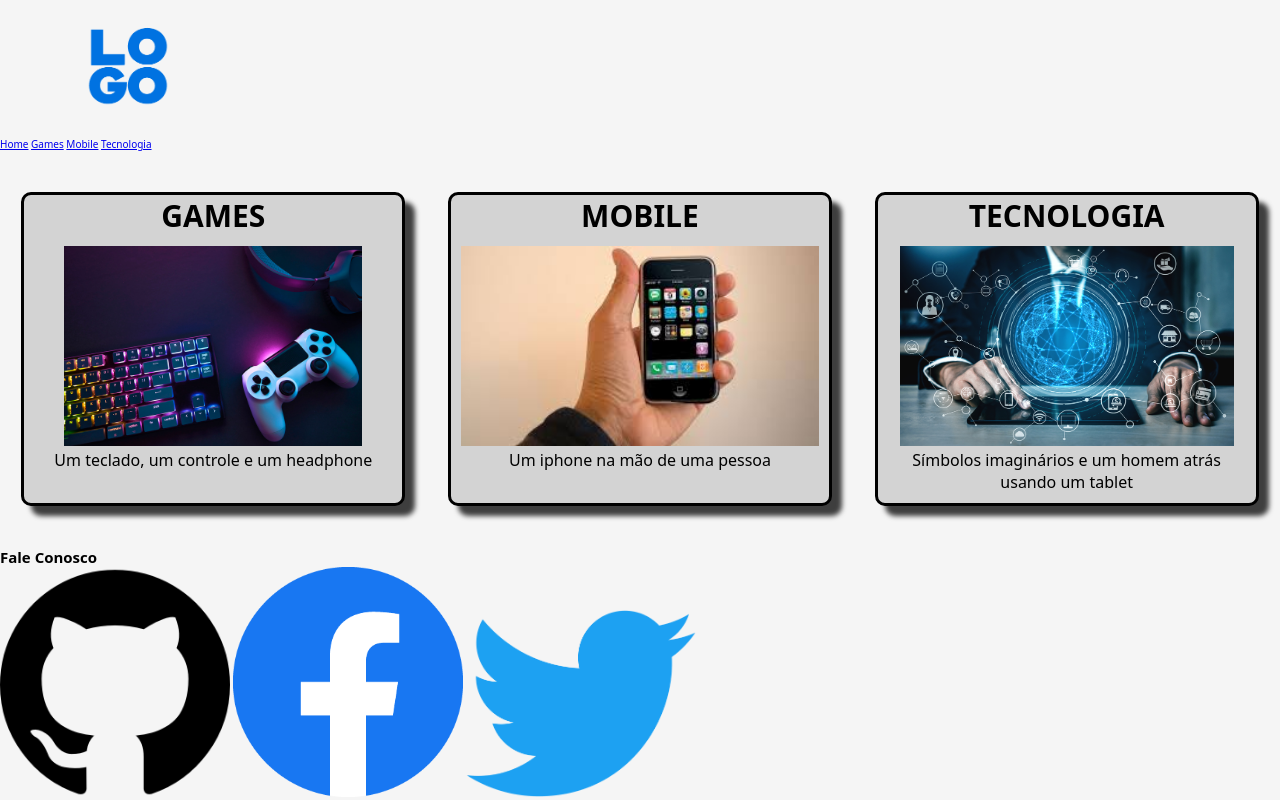
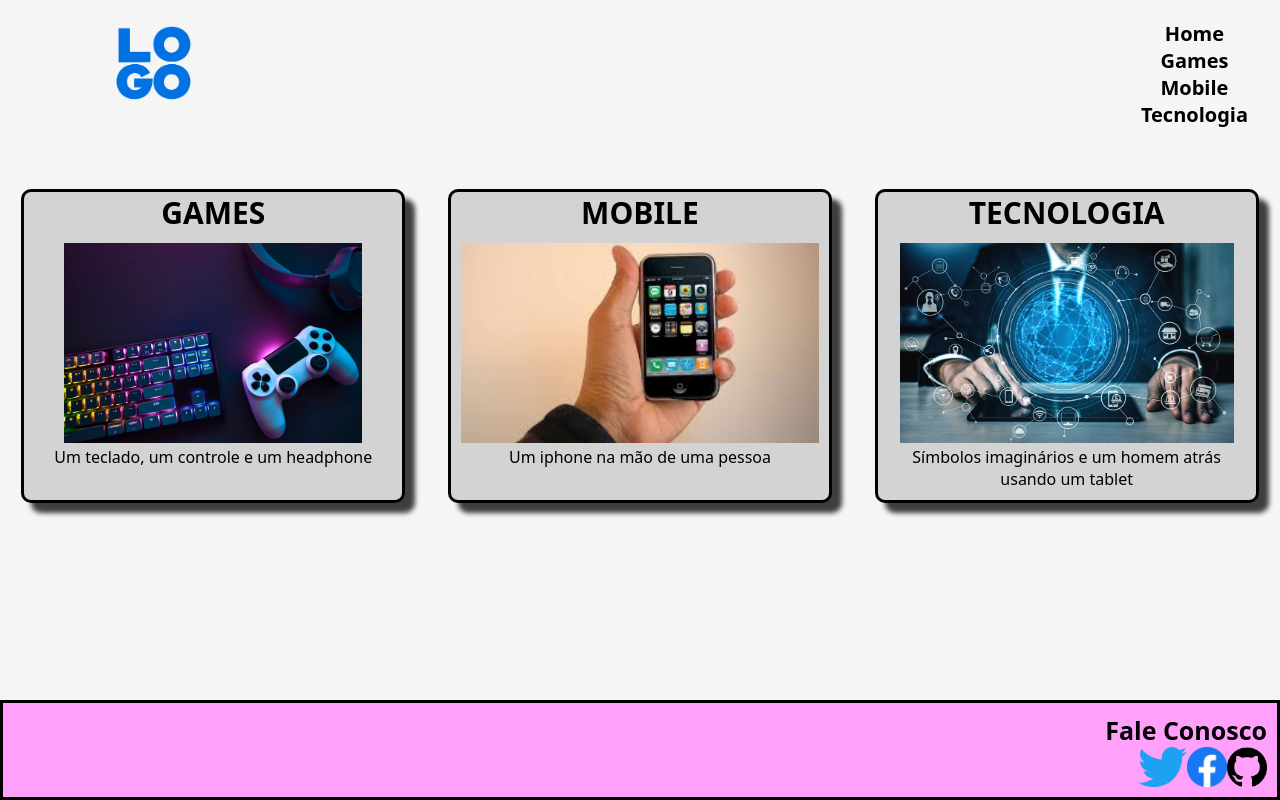
Before and after one commit to Nexio-Corp/CP2, a plain HTML site: page index.html in a window 1280 px wide. Drawn offline with Linux system fonts and the light colour scheme.

Commit message:
rodapé estilizado e cores passadas para variaveis

```diff
--- a/css/base.css
+++ b/css/base.css
@@ -1,3 +1,9 @@
+:root{
+    --footer-color: #ffa0fa;
+    --background-color: #f5f5f5;
+    --background-conteudo: #d3d3d3;
+    --azul-link: rgb(0, 132, 255);
+}
 *{
     margin: 0;
     padding: 0;
@@ -8,7 +14,7 @@ html{
     font-family: system-ui, -apple-system, BlinkMacSystemFont, 'Segoe UI', Roboto, Oxygen, Ubuntu, Cantarell, 'Open Sans', 'Helvetica Neue', sans-serif;
 }
 body{
-    background-color: #f5f5f5;
+    background-color: var(--background-color);
     height: 100vh;
     width: 100vw;
     display: flex;
--- a/css/cabecalho.css
+++ b/css/cabecalho.css
@@ -24,5 +24,5 @@
     transition: all .3s ease-in-out;
 }
 .cabecalho > nav a:hover{
-    color: rgb(0, 132, 255);
+    color: var(--azul-link);
 }
--- a/css/conteudo.css
+++ b/css/conteudo.css
@@ -4,7 +4,7 @@
 }
 .conteudo > div {
     width: 30%;
-    background-color: #d3d3d3;
+    background-color: var(--background-conteudo);
     border: 0.3rem solid #000;
     box-shadow: 1rem 1rem 0.5rem 0 rgba(0, 0, 0, 0.75);
     border-radius: 1rem;
--- a/css/index.css
+++ b/css/index.css
@@ -1,3 +1,4 @@
 @import url('./base.css');
-@import url('./header.css');
+@import url('./cabecalho.css');
 @import url('./conteudo.css');
+@import url('./rodape.css');
--- /dev/null
+++ b/css/rodape.css
@@ -0,0 +1,15 @@
+.rodape{
+    margin-top: 10%;
+    background-color: var(--footer-color);
+    border: 0.3rem solid #000;
+    text-align: right;
+    padding: 1rem;
+}
+.rodape h2{
+    font-size: 2.5rem;
+}
+.rodape > nav img{
+    height: 4rem;
+    width: auto;
+    float: right;
+}
```
